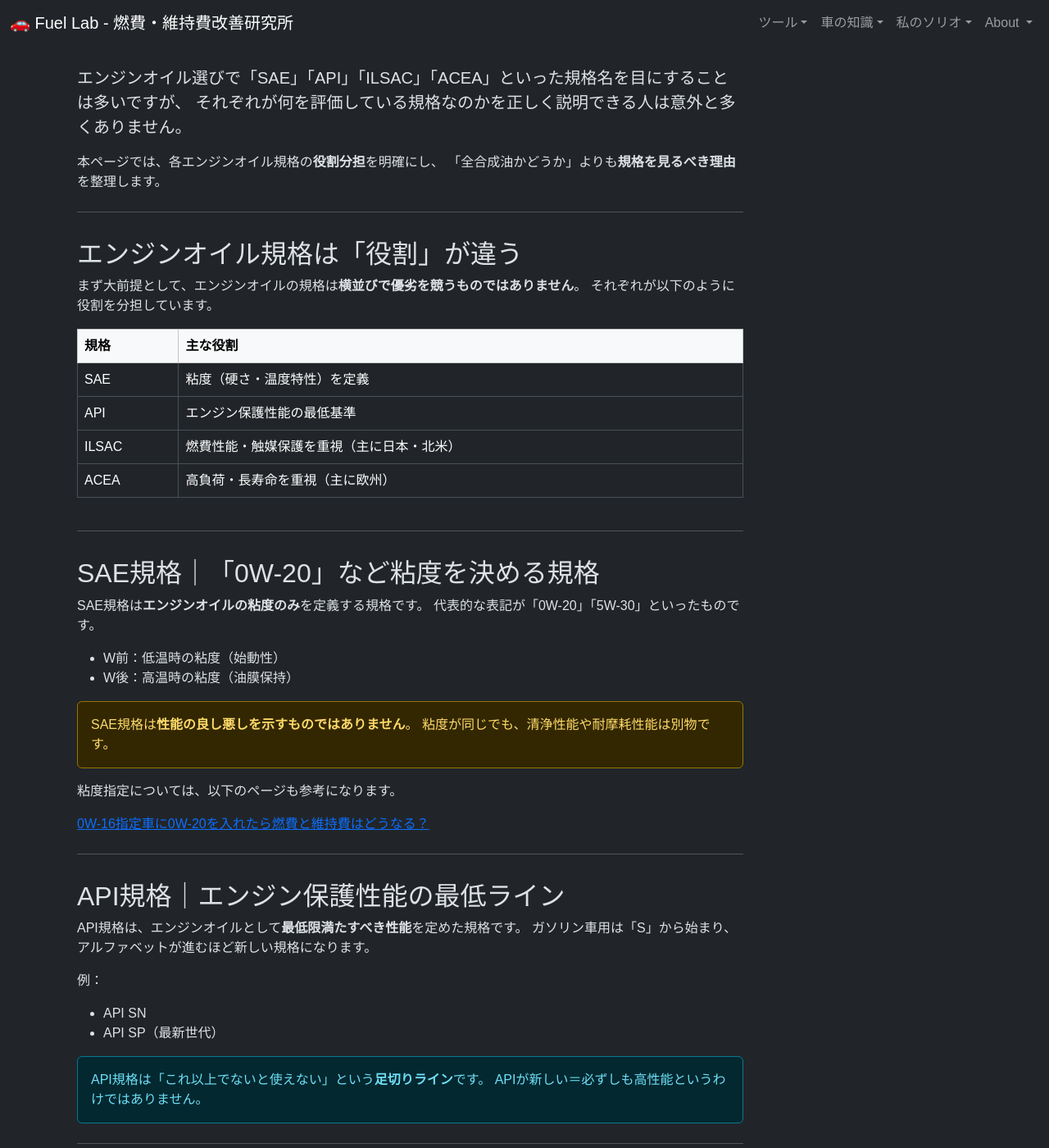
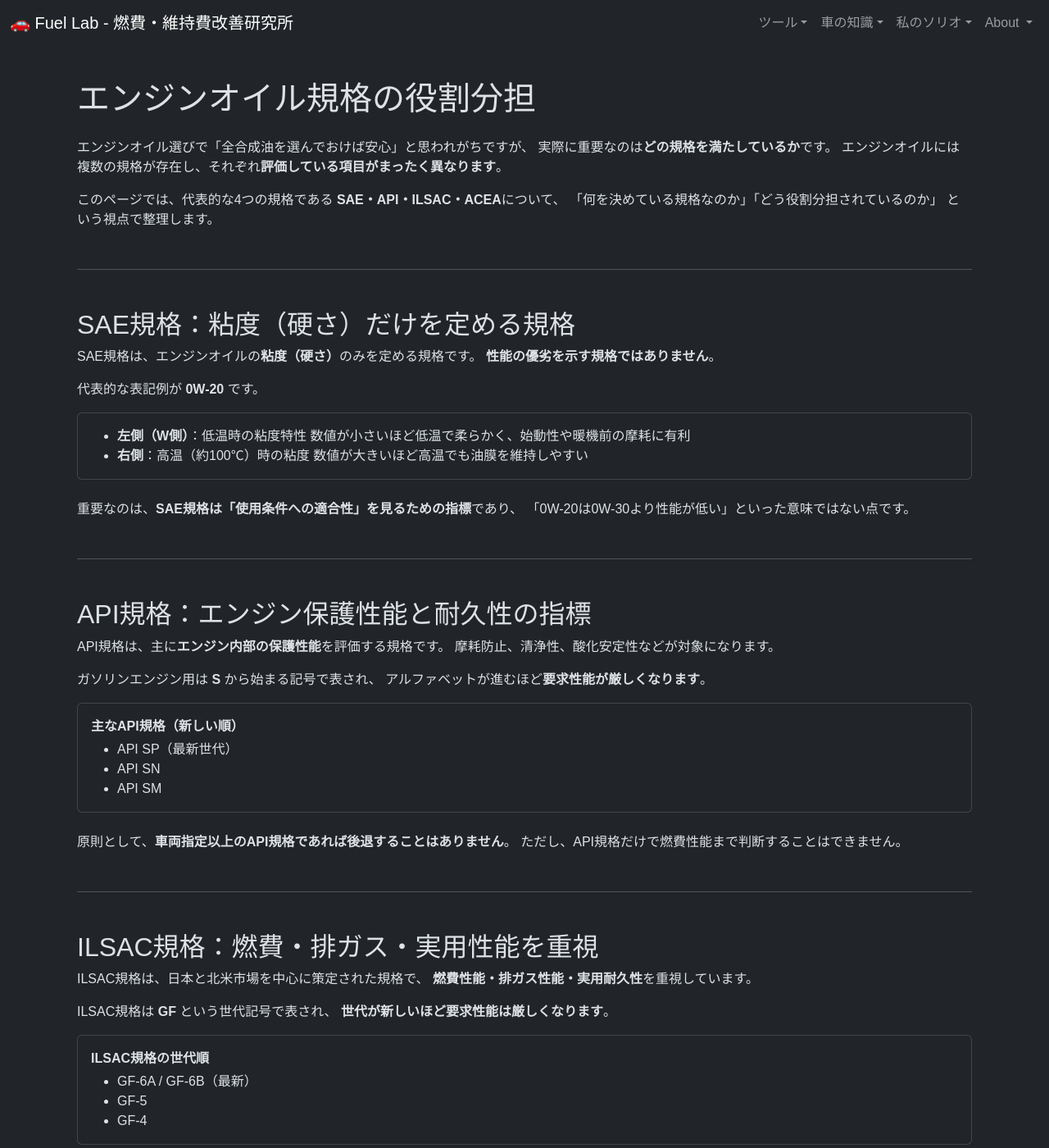
Before and after one commit to funyapar-org/fuel-lab, a Jekyll site: the page built from _knowledge/engine-oil-standards-overview.md, in a window 1280 px wide and 1400 px high. Shown: the whole window at 82% size. Built offline with Jekyll 4.4.1, drawn with Linux system fonts in a browser that asks for light colours; some of the changed text lies outside the part shown.

Commit message:
engine-oil-standards-overview.md を更新

```diff
--- a/_knowledge/engine-oil-standards-overview.md
+++ b/_knowledge/engine-oil-standards-overview.md
@@ -15,197 +15,190 @@
 ---
 
 <div class="container my-4">
-  <div class="row">
-    <div class="col-lg-9">
+  <h1 class="mb-4">エンジンオイル規格の役割分担</h1>
 
-      <p class="lead">
-        エンジンオイル選びで「SAE」「API」「ILSAC」「ACEA」といった規格名を目にすることは多いですが、
-        それぞれが<strong>何を評価している規格なのか</strong>を正しく説明できる人は意外と多くありません。
-      </p>
+  <p>
+    エンジンオイル選びで「全合成油を選んでおけば安心」と思われがちですが、
+    実際に重要なのは<strong>どの規格を満たしているか</strong>です。
+    エンジンオイルには複数の規格が存在し、それぞれ<strong>評価している項目がまったく異なります</strong>。
+  </p>
 
-      <p>
-        本ページでは、各エンジンオイル規格の<strong>役割分担</strong>を明確にし、
-        「全合成油かどうか」よりも<strong>規格を見るべき理由</strong>を整理します。
-      </p>
+  <p>
+    このページでは、代表的な4つの規格である
+    <strong>SAE・API・ILSAC・ACEA</strong>について、
+    「何を決めている規格なのか」「どう役割分担されているのか」
+    という視点で整理します。
+  </p>
 
-      <hr class="my-4">
+  <hr class="my-5">
 
-      <h2>エンジンオイル規格は「役割」が違う</h2>
+  <h2>SAE規格：粘度（硬さ）だけを定める規格</h2>
 
-      <p>
-        まず大前提として、エンジンオイルの規格は<strong>横並びで優劣を競うものではありません</strong>。
-        それぞれが以下のように役割を分担しています。
-      </p>
+  <p>
+    SAE規格は、エンジンオイルの<strong>粘度（硬さ）</strong>のみを定める規格です。
+    <strong>性能の優劣を示す規格ではありません</strong>。
+  </p>
 
-      <div class="table-responsive my-3">
-        <table class="table table-bordered align-middle">
-          <thead class="table-light">
-            <tr>
-              <th>規格</th>
-              <th>主な役割</th>
-            </tr>
-          </thead>
-          <tbody>
-            <tr>
-              <td>SAE</td>
-              <td>粘度（硬さ・温度特性）を定義</td>
-            </tr>
-            <tr>
-              <td>API</td>
-              <td>エンジン保護性能の最低基準</td>
-            </tr>
-            <tr>
-              <td>ILSAC</td>
-              <td>燃費性能・触媒保護を重視（主に日本・北米）</td>
-            </tr>
-            <tr>
-              <td>ACEA</td>
-              <td>高負荷・長寿命を重視（主に欧州）</td>
-            </tr>
-          </tbody>
-        </table>
-      </div>
+  <p>
+    代表的な表記例が <strong>0W-20</strong> です。
+  </p>
 
-      <hr class="my-4">
-
-      <h2>SAE規格｜「0W-20」など粘度を決める規格</h2>
-
-      <p>
-        SAE規格は<strong>エンジンオイルの粘度のみ</strong>を定義する規格です。
-        代表的な表記が「0W-20」「5W-30」といったものです。
-      </p>
-
-      <ul>
-        <li>W前：低温時の粘度（始動性）</li>
-        <li>W後：高温時の粘度（油膜保持）</li>
+  <div class="card mb-4">
+    <div class="card-body">
+      <ul class="mb-0">
+        <li>
+          <strong>左側（W側）</strong>：低温時の粘度特性
+          数値が小さいほど低温で柔らかく、始動性や暖機前の摩耗に有利
+        </li>
+        <li>
+          <strong>右側</strong>：高温（約100℃）時の粘度
+          数値が大きいほど高温でも油膜を維持しやすい
+        </li>
       </ul>
-
-      <div class="alert alert-warning">
-        SAE規格は<strong>性能の良し悪しを示すものではありません</strong>。
-        粘度が同じでも、清浄性能や耐摩耗性能は別物です。
-      </div>
-
-      <p>
-        粘度指定については、以下のページも参考になります。
-      </p>
-
-      <p>
-        <a href="/fuel-lab/knowledge/0w16-vs-0w20-cost.html" class="link-primary">
-          0W-16指定車に0W-20を入れたら燃費と維持費はどうなる？
-        </a>
-      </p>
-
-      <hr class="my-4">
-
-      <h2>API規格｜エンジン保護性能の最低ライン</h2>
-
-      <p>
-        API規格は、エンジンオイルとして<strong>最低限満たすべき性能</strong>を定めた規格です。
-        ガソリン車用は「S」から始まり、アルファベットが進むほど新しい規格になります。
-      </p>
-
-      <p>
-        例：
-      </p>
-
-      <ul>
-        <li>API SN</li>
-        <li>API SP（最新世代）</li>
-      </ul>
-
-      <div class="alert alert-info">
-        API規格は「これ以上でないと使えない」という<strong>足切りライン</strong>です。
-        APIが新しい＝必ずしも高性能というわけではありません。
-      </div>
-
-      <hr class="my-4">
-
-      <h2>ILSAC規格｜燃費性能と日本車向け設計</h2>
-
-      <p>
-        ILSAC規格は、API規格をベースにしつつ、
-        <strong>燃費性能・触媒保護・低粘度対応</strong>を重視した規格です。
-      </p>
-
-      <p>
-        代表例：
-      </p>
-
-      <ul>
-        <li>ILSAC GF-5</li>
-        <li>ILSAC GF-6A / GF-6B</li>
-      </ul>
-
-      <p>
-        日本車・ハイブリッド車・低粘度指定車では、
-        ILSAC規格への適合が非常に重要になります。
-      </p>
-
-      <div class="alert alert-success">
-        多くの国産車では<strong>ILSAC規格に適合しているか</strong>が実質的な必須条件です。
-      </div>
-
-      <hr class="my-4">
-
-      <h2>ACEA規格｜高負荷・ロングライフ向け</h2>
-
-      <p>
-        ACEA規格は欧州車向けの規格で、
-        <strong>高速巡航・高温・長距離走行</strong>を前提とした設計思想です。
-      </p>
-
-      <p>
-        カテゴリー例：
-      </p>
-
-      <ul>
-        <li>ACEA A/B：ガソリン・ディーゼル兼用</li>
-        <li>ACEA C：DPF・触媒対応（低灰分）</li>
-      </ul>
-
-      <div class="alert alert-secondary">
-        ACEA規格は「高性能」ですが、
-        <strong>必ずしも日本車に最適とは限りません</strong>。
-      </div>
-
-      <hr class="my-4">
-
-      <h2>結論｜規格は「全部見る」が正解</h2>
-
-      <p>
-        エンジンオイル選びでは、
-        「全合成油かどうか」よりも以下の順で確認するのが合理的です。
-      </p>
-
-      <ol>
-        <li>メーカー指定のSAE粘度</li>
-        <li>API / ILSAC / ACEA の適合有無</li>
-        <li>使用環境（街乗り・高速・短距離）</li>
-      </ol>
-
-      <p>
-        この考え方については、以下のページでより詳しく解説しています。
-      </p>
-
-      <p>
-        <a href="/fuel-lab/knowledge/engine-oil-selection-standards.html" class="link-primary">
-          全合成油ならOKは大間違い？オイル選びは規格を見よ
-        </a>
-      </p>
-
-      <hr class="my-5">
-
-      <p class="text-muted">
-        本ページはエンジンオイル規格の基礎理解を目的としています。
-        車種別・実用的な選び方については、ソリオ関連ページもあわせてご覧ください。
-      </p>
-
-      <p>
-        <a href="/fuel-lab/solio/solio-overview.html" class="link-secondary">
-          ソリオの燃費改善トップページ
-        </a>
-      </p>
-
     </div>
   </div>
+
+  <p>
+    重要なのは、<strong>SAE規格は「使用条件への適合性」を見るための指標</strong>であり、
+    「0W-20は0W-30より性能が低い」といった意味ではない点です。
+  </p>
+
+  <hr class="my-5">
+
+  <h2>API規格：エンジン保護性能と耐久性の指標</h2>
+
+  <p>
+    API規格は、主に<strong>エンジン内部の保護性能</strong>を評価する規格です。
+    摩耗防止、清浄性、酸化安定性などが対象になります。
+  </p>
+
+  <p>
+    ガソリンエンジン用は <strong>S</strong> から始まる記号で表され、
+    アルファベットが進むほど<strong>要求性能が厳しくなります</strong>。
+  </p>
+
+  <div class="card mb-4">
+    <div class="card-body">
+      <p class="mb-1"><strong>主なAPI規格（新しい順）</strong></p>
+      <ul class="mb-0">
+        <li>API SP（最新世代）</li>
+        <li>API SN</li>
+        <li>API SM</li>
+      </ul>
+    </div>
+  </div>
+
+  <p>
+    原則として、<strong>車両指定以上のAPI規格であれば後退することはありません</strong>。
+    ただし、API規格だけで燃費性能まで判断することはできません。
+  </p>
+
+  <hr class="my-5">
+
+  <h2>ILSAC規格：燃費・排ガス・実用性能を重視</h2>
+
+  <p>
+    ILSAC規格は、日本と北米市場を中心に策定された規格で、
+    <strong>燃費性能・排ガス性能・実用耐久性</strong>を重視しています。
+  </p>
+
+  <p>
+    ILSAC規格は <strong>GF</strong> という世代記号で表され、
+    <strong>世代が新しいほど要求性能は厳しくなります</strong>。
+  </p>
+
+  <div class="card mb-4">
+    <div class="card-body">
+      <p class="mb-1"><strong>ILSAC規格の世代順</strong></p>
+      <ul class="mb-0">
+        <li>GF-6A / GF-6B（最新）</li>
+        <li>GF-5</li>
+        <li>GF-4</li>
+      </ul>
+    </div>
+  </div>
+
+  <p>
+    特に重要なのが <strong>GF-6A と GF-6B の違い</strong>です。
+  </p>
+
+  <ul>
+    <li>
+      <strong>GF-6A</strong>：従来規格との互換性あり（0W-20など）
+    </li>
+    <li>
+      <strong>GF-6B</strong>：0W-16専用規格。下位互換なし
+    </li>
+  </ul>
+
+  <p>
+    0W-16指定車では、<strong>GF-6B対応かどうか</strong>が重要な判断材料になります。
+  </p>
+
+  <hr class="my-5">
+
+  <h2>ACEA規格：高負荷・高速走行を想定した欧州規格</h2>
+
+  <p>
+    ACEA規格は欧州車向けに策定されており、
+    <strong>高負荷・高速巡航・ロングライフ</strong>を重視した思想が特徴です。
+  </p>
+
+  <div class="card mb-4">
+    <div class="card-body">
+      <ul class="mb-0">
+        <li><strong>A/B</strong>：ガソリン・ディーゼル汎用</li>
+        <li><strong>C</strong>：触媒・DPF保護（低灰分）</li>
+        <li><strong>E</strong>：大型商用車向け</li>
+      </ul>
+    </div>
+  </div>
+
+  <p>
+    国産コンパクトカーでは、ACEA規格が必須になるケースは多くありませんが、
+    オイルの思想の違いを理解する上では有用な指標です。
+  </p>
+
+  <hr class="my-5">
+
+  <h2>まとめ：オイル選びは「規格の組み合わせ」で決まる</h2>
+
+  <p>
+    エンジンオイルの性能は、
+    「全合成油かどうか」ではなく、
+    <strong>SAE・API・ILSAC・ACEAという規格の組み合わせ</strong>で決まります。
+  </p>
+
+  <ul>
+    <li>SAE：使用条件に合う粘度か</li>
+    <li>API：エンジン保護性能は十分か</li>
+    <li>ILSAC：燃費・排ガス性能に適合しているか</li>
+    <li>ACEA：設計思想が車に合っているか</li>
+  </ul>
+
+  <p>
+    次のステップとして、実際の車種ごとに
+    「どの規格を重視すべきか」を整理すると、オイル選びで迷わなくなります。
+  </p>
+
+  <p>
+    関連ページ：
+    <a href="/fuel-lab/knowledge/engine-oil-selection-standards.html">全合成油ならOKは大間違い？オイル選びは規格を見よ</a><br>
+    <a href="/fuel-lab/knowledge/engine-oil-selection-flow.html">エンジンオイル選択のフローチャート</a><br>
+    <a href="/fuel-lab/solio/0w16-vs-0w20-cost.html">0W-16指定車に0W-20を入れたら燃費と維持費はどうなる？</a>
+  </p>
+
+  <hr class="my-5">
+
+  <p class="text-muted">
+    本ページはエンジンオイル規格の基礎理解を目的としています。
+    車種別・実用的な選び方については、ソリオ関連ページもあわせてご覧ください。
+  </p>
+
+  <p>
+    <a href="/fuel-lab/solio/solio-overview.html" class="link-secondary">
+      ソリオの燃費改善トップページ
+    </a>
+  </p>
+
 </div>
```
